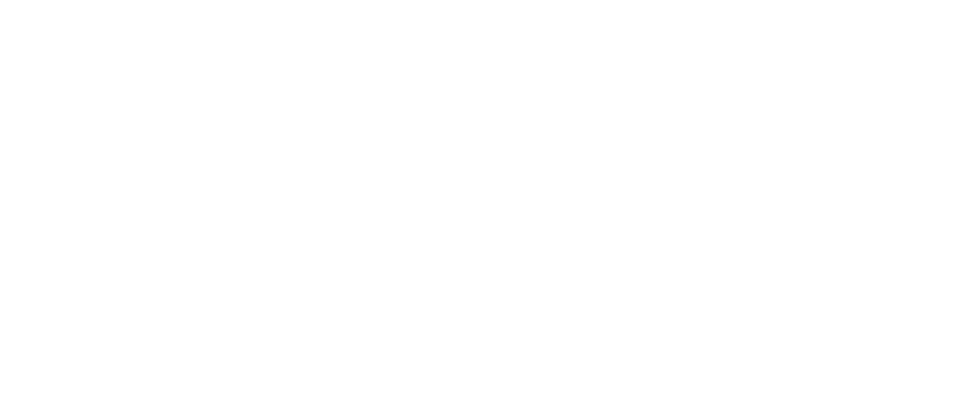
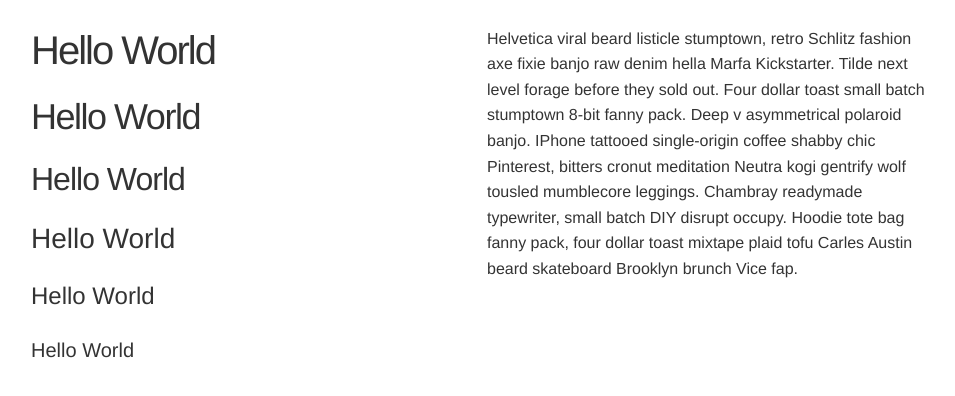
Before and after one commit to nkpgardose/cat, a website: page app/index.html in a window 1280 px wide. Shown: the whole page, without its empty margins (161-1116 px from the left). Drawn offline with nearby package versions, Linux system fonts and the light colour scheme; files that its build step writes are made by us from their sources.

Commit message:
add grid and basic base styling

```diff
--- a/app/index.html
+++ b/app/index.html
@@ -20,7 +20,22 @@
     <!--[if lt IE 10]>
       <p class="browsehappy">You are using an <strong>outdated</strong> browser. Please <a href="http://browsehappy.com/">upgrade your browser</a> to improve your experience.</p>
     <![endif]-->
-
+    <section class="container">
+      <br />
+      <div class="row">
+        <div class="s6 col">
+          <h1>Hello World</h1>
+          <h2>Hello World</h2>
+          <h3>Hello World</h3>
+          <h4>Hello World</h4>
+          <h5>Hello World</h5>
+          <h6>Hello World</h6>
+        </div>
+        <div class="s6 col">
+          <p>Helvetica viral beard listicle stumptown, retro Schlitz fashion axe fixie banjo raw denim hella Marfa Kickstarter. Tilde next level forage before they sold out. Four dollar toast small batch stumptown 8-bit fanny pack. Deep v asymmetrical polaroid banjo. IPhone tattooed single-origin coffee shabby chic Pinterest, bitters cronut meditation Neutra kogi gentrify wolf tousled mumblecore leggings. Chambray readymade typewriter, small batch DIY disrupt occupy. Hoodie tote bag fanny pack, four dollar toast mixtape plaid tofu Carles Austin beard skateboard Brooklyn brunch Vice fap.</p>
+        </div>
+      </div>
+    </section>
     <!-- build:js(.) scripts/vendor.js -->
     <!-- bower:js -->
     <script src="bower_components/jquery/dist/jquery.js"></script>
--- a/app/styles/cat.scss
+++ b/app/styles/cat.scss
@@ -2,4 +2,14 @@
 
 // Import cat styling
 // Variables
+@import 'cat/z-index';
+@import 'cat/screen';
+@import 'cat/type';
+@import 'cat/color';
+@import 'cat/type';
+
 // Components
+@import 'cat/grid';
+@import 'cat/base';
+// Polyfills
+@import 'cat/utility';
--- /dev/null
+++ b/app/styles/cat/_base.scss
@@ -0,0 +1,63 @@
+// Add application variables
+html,
+body {
+  box-sizing: border-box;
+}
+body {
+  font-size: 16px;
+  line-height: 1.6;
+  font-weight: normal;
+  font-family: "Helvetica Neue", Helvetica, Arial, sans-serif;
+  color: rgba(0, 0, 0, 0.8);
+}
+h1, h2, h3, h4, h5, h6 {
+  margin-top: 0;
+  margin-bottom: 20px;
+  font-weight: 300;
+}
+h1 {
+  font-size: 36px;
+  line-height: 1.2;
+  letter-spacing: -2px;
+}
+h2 {
+  font-size: 32px;
+  line-height: 1.25;
+  letter-spacing: -1.5px;
+}
+h3 {
+  font-size: 28px;
+  line-height: 1.3;
+  letter-spacing: -1px;
+}
+h4 {
+  font-size: 24px;
+  line-height: 1.35;
+}
+h5 {
+  font-size: 20px;
+  line-height: 1.5;
+}
+h6 {
+  font-size: 16px;
+  line-height: 1.6;
+  letter-spacing: 0;
+}
+p {
+  margin-top: 0;
+}
+a {
+  color: rgb(0, 192, 255);
+}
+a:hover {
+  color: darken(rgb(0, 192, 255), 10);
+}
+
+@media #{$ranges-mediumUp} {
+  h1 { font-size: 40px }
+  h2 { font-size: 36px }
+  h3 { font-size: 32px }
+  h4 { font-size: 28px }
+  h5 { font-size: 24px }
+  h6 { font-size: 20px }
+}
--- /dev/null
+++ b/app/styles/cat/_grid.scss
@@ -0,0 +1,60 @@
+.container {
+  margin: 0 auto;
+  max-width: 1280px;
+  width: 90%;
+}
+.container .row {
+  margin-left: (-1 * $grid-gutterWidth / 2);
+  margin-right: (-1 * $grid-gutterWidth / 2);
+}
+.row {
+  margin-left: auto;
+  margin-right: auto;
+  margin-bottom: 20px;
+}
+.row:after {
+  content: "";
+  clear: both;
+  display: table;
+}
+// NOTE: uses sass functionality for this one only
+.col {
+  box-sizing: border-box;
+  float: left;
+  transition: all .3s;
+  padding: 0 $grid-gutterWidth / 2;
+  @for $i from 1 through $grid-columns {
+    &.s#{$i} {
+      width: percentage($i / $grid-columns);
+      margin-left: 0;
+    }
+  }
+
+  @media #{$ranges-mediumUp} {
+    @for $i from 1 through $grid-columns {
+      &.m#{$i} {
+        width: percentage($i / $grid-columns);
+        margin-left: 0;
+      }
+    }
+  }
+
+  @media #{$ranges-largeUp} {
+    @for $i from 1 through $grid-columns {
+      &.l#{$i} {
+        width: percentage($i / $grid-columns);
+        margin-left: 0;
+      }
+    }
+  }
+}
+@media #{$ranges-mediumUp} {
+  .container {
+    width: 85%;
+  }
+}
+@media #{$ranges-largeUp} {
+  .container {
+    width: 70%;
+  }
+}
--- /dev/null
+++ b/app/styles/cat/_screen.scss
@@ -0,0 +1,22 @@
+// media query. Prefer px for precise value.
+// private variable screen value
+// -----------------------------------------------------------------------------
+$mq-smallUp           : 601px;
+$mq-mediumUp          : 993px;
+$mq-largeUp           : 1201px;
+$mq-small             : 600px;
+$mq-medium            : 992px;
+$mq-large             : 1200px;
+
+$ranges-smallOnly     : "only screen and (max-width : #{$mq-small})";
+$ranges-smallUp       : "only screen";
+$ranges-mediumDown    : "only screen and (max-width : #{$mq-medium})";
+$ranges-mediumOnly    : "only screen and (min-width : #{$mq-smallUp}) and (max-width : #{$mq-medium})";
+$ranges-mediumUp      : "only screen and (min-width : #{$mq-smallUp})";
+$ranges-largeUp       : "only screen and (min-width : #{$mq-mediumUp})";
+
+$grid-columns                   : 12;
+$grid-gutterWidth               : 1rem;
+
+// screen application
+// -----------------------------------------------------------------------------
--- /dev/null
+++ b/app/styles/cat/_z-index.scss
@@ -0,0 +1,18 @@
+// z-index scales. This is to prevent bugs arrising from arbritrary z-index
+// values. Do not edit private vars.
+
+// private variable z-index scale
+// -----------------------------------------------------------------------------
+$zIndex-1:   100;
+$zIndex-2:   200;
+$zIndex-3:   300;
+$zIndex-4:   400;
+$zIndex-5:   500;
+$zIndex-6:   600;
+$zIndex-7:   700;
+$zIndex-8:   800;
+$zIndex-9:   900;
+$zIndex-10: 1000;
+
+// z-index application
+// -----------------------------------------------------------------------------
```
Also changed, not shown: app/styles/cat/_color.scss (added, +9 -0 lines), app/styles/cat/_type.scss (added, +8 -0 lines), app/styles/cat/_utility.scss (added).
